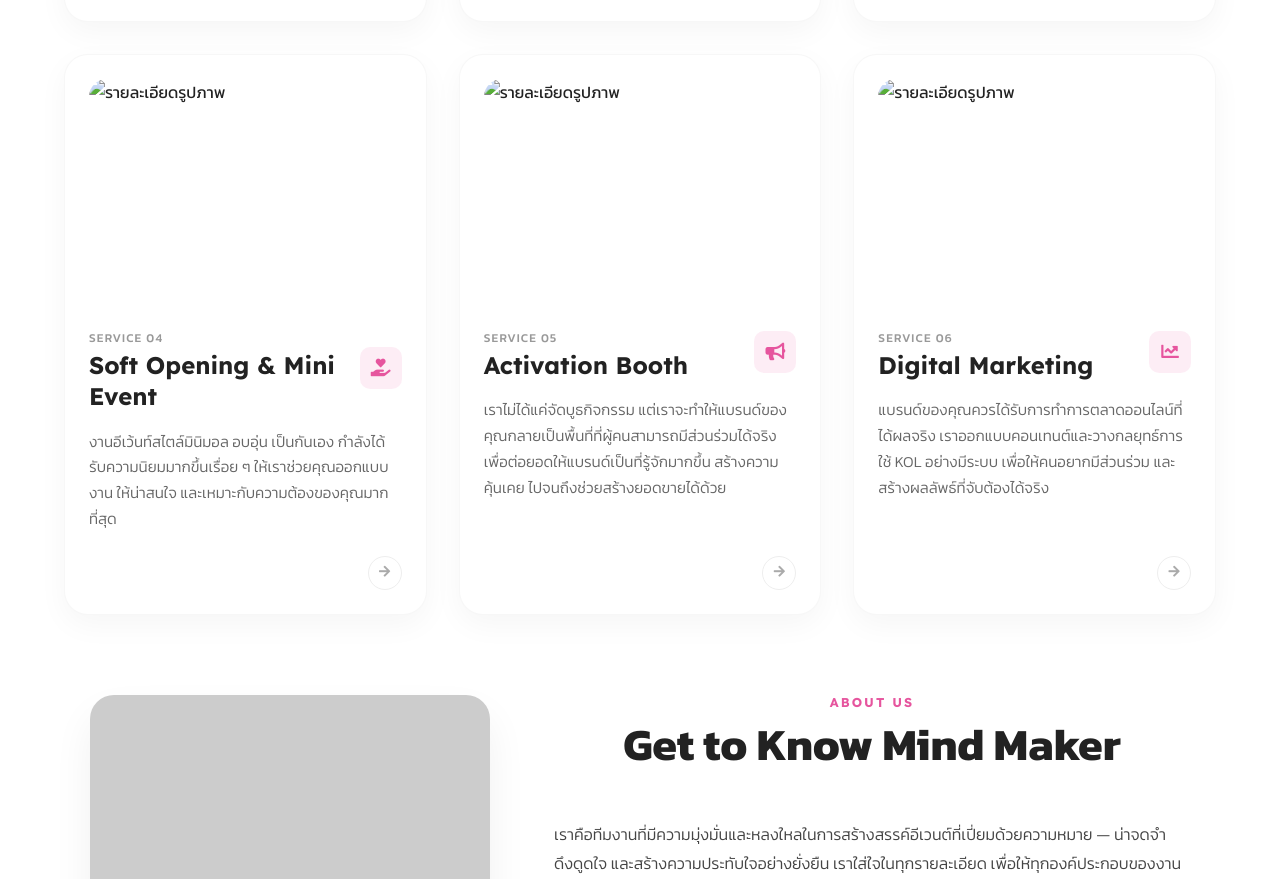
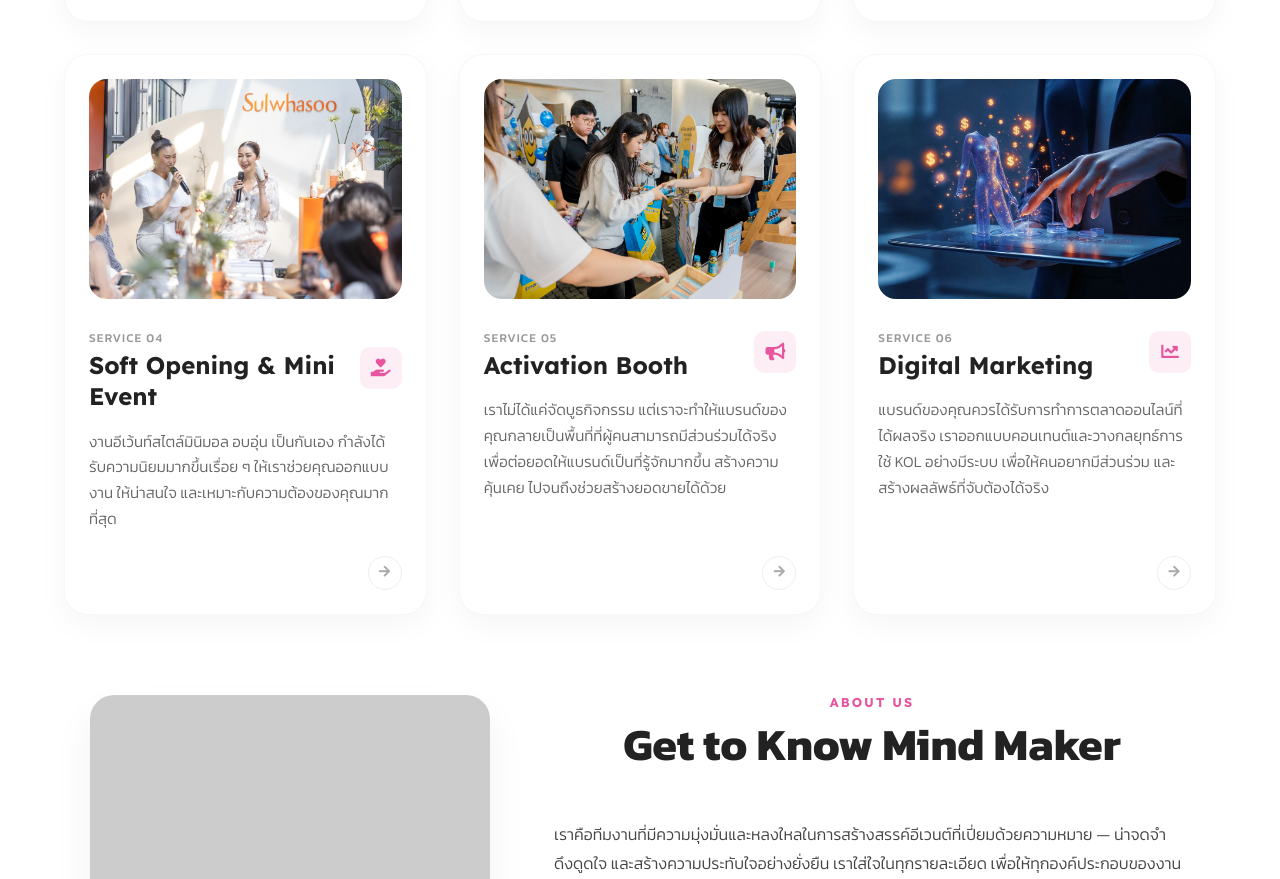
Before and after one commit to sahatsaphat/mindsmakerwab, a plain HTML site: page index.html in a window 1280 px wide. Shown: the part 1591-2470 px from the top of the page. Drawn offline with Linux system fonts and the light colour scheme; placeholder pictures from the web are drawn by us; a web font is replaced by a local one.

Commit message:
Update index.html

```diff
--- a/index.html
+++ b/index.html
@@ -1810,7 +1810,7 @@
   <div class="expertise-card" style="cursor: pointer;" onclick="window.location.href='portfolio.html?cat=service-04'">
     <div class="service-gallery-container">
       <div class="service-gallery" id="gallery-4">
-       <img src="images/service/04.jpg" alt="รายละเอียดรูปภาพ">
+       <img src="04.jpg" alt="รายละเอียดรูปภาพ">
       </div>
     </div>
     <div class="card-header">
@@ -1835,7 +1835,7 @@
   <div class="expertise-card" style="cursor: pointer;" onclick="window.location.href='portfolio.html?cat=service-05'">
     <div class="service-gallery-container">
       <div class="service-gallery" id="gallery-5">
-       <img src="images/service/05.jpg" alt="รายละเอียดรูปภาพ">
+       <img src="05.jpg" alt="รายละเอียดรูปภาพ">
       </div>
     </div>
     <div class="card-header">
@@ -1862,7 +1862,7 @@ Designed to spark engagement, connection, and lasting impressions.
   <div class="expertise-card" style="cursor: pointer;" onclick="window.location.href='portfolio.html?cat=service-06'">
     <div class="service-gallery-container">
       <div class="service-gallery" id="gallery-6">
-        <img src="images/service/06.jpg" alt="รายละเอียดรูปภาพ">
+        <img src="06.jpg" alt="รายละเอียดรูปภาพ">
       </div>
     </div>
     <div class="card-header">
```
